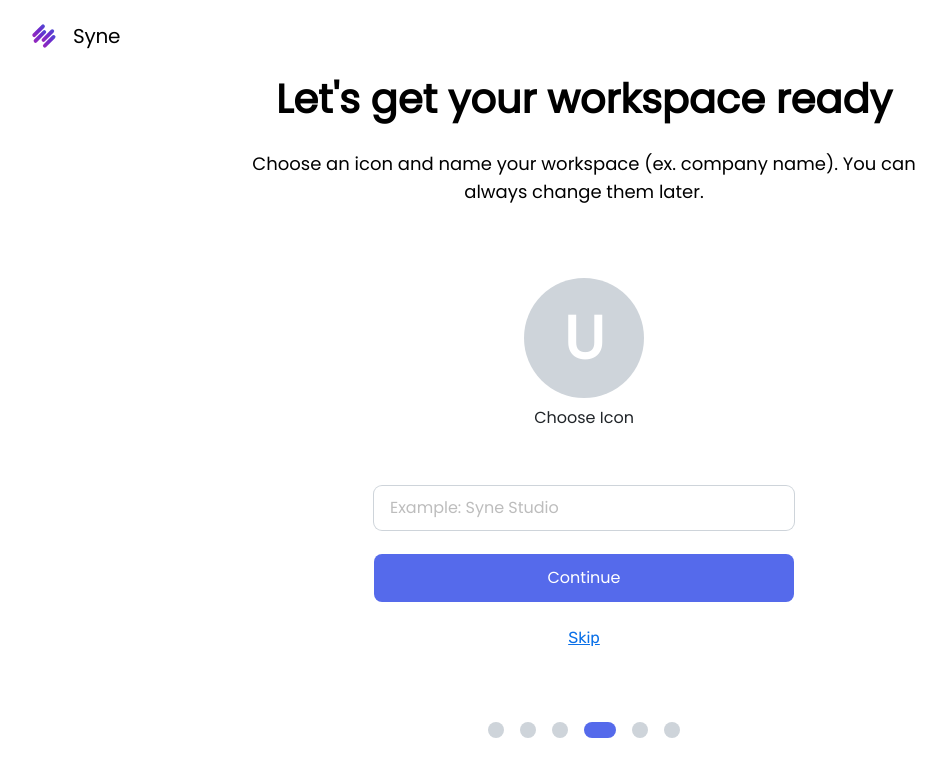
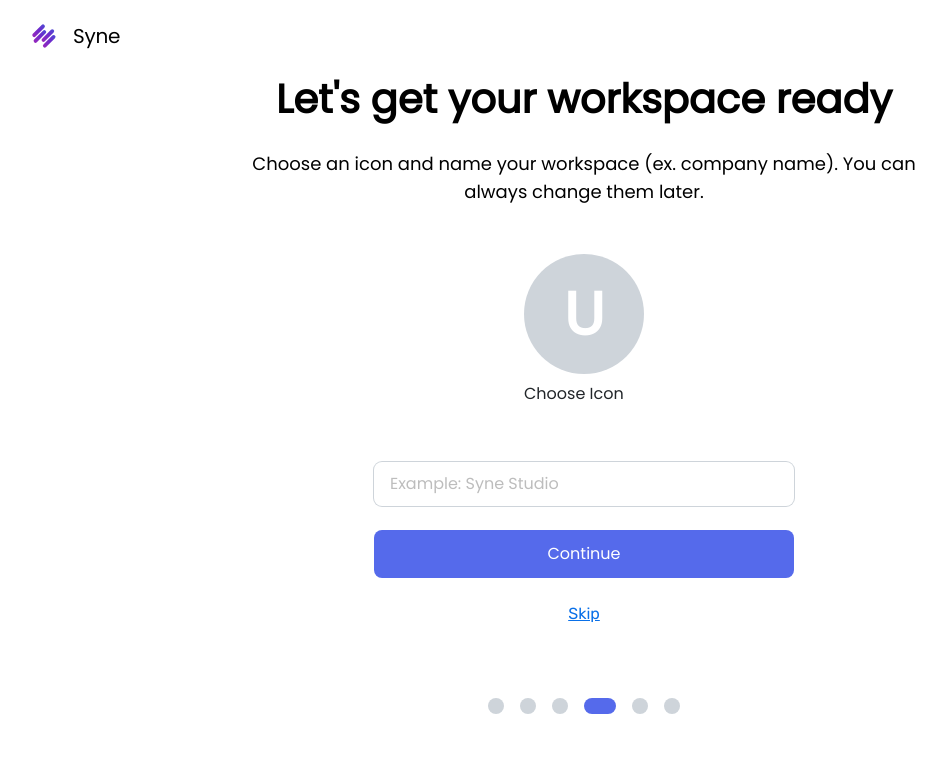
Before and after one commit to jeannyinthelamp/sycamore.ai, a React (Create React App) app: page /onboarding_4 in a window 1280 px wide. Shown: the top 776 px of the page, without its empty margins (56-1002 px from the left). Built offline with nearby package versions, Linux system fonts and the light colour scheme.

Commit message:
make edits on spacing

```diff
--- a/src/Pages/Onboarding/Onboarding_4.js
+++ b/src/Pages/Onboarding/Onboarding_4.js
@@ -24,7 +24,7 @@ export default function Onboarding_4() {
       <Onboarding_header />
 
       <div className='title-and-form-wrapper max-w-[730px] mx-[20px] h-auto flex flex-col justify-center items-center'>
-        <div className='text-wrapper max-w-[730px] h-auto mb-[72px] flex flex-col justify-start items-center'>
+        <div className='text-wrapper max-w-[730px] h-auto flex flex-col justify-start items-center'>
           <h1 className='w-[100%] mb-[24px] mx-[22px] font-Poppins text-[40px] font-semibold text-black text-center leading-[54px]'>
             Let's get your workspace ready
           </h1>
@@ -32,14 +32,14 @@ export default function Onboarding_4() {
             Choose an icon and name your workspace (ex. company name). You can always change them later.
           </p>
         </div>
-        <div className='bg-[#CED4DA] p-[10px] w-[120px] h-[120px] rounded-full flex flex-col items-center'>
-          <h1 className='text-6xl pt-5 text-white font-Poppins font-extrabold'>
-            {companyName !== '' ? getFirstLetter(companyName) : "U"}
-          </h1>
+        <div className='my-[48px]'>
+          <div className='bg-[#CED4DA] p-[10px] w-[120px] h-[120px] rounded-full flex flex-col items-center'>
+            <h1 className='text-6xl pt-5 text-white font-Poppins font-extrabold'>
+              {companyName !== '' ? getFirstLetter(companyName) : "U"}
+            </h1>
+          </div>
+          <p className='my-[8px] text-[#212529] font-Poppins'>Choose Icon</p>
         </div>
-        <p className='my-[8px] text-[#212529] font-Poppins'>Choose Icon</p>
-        <br />
-        <br />
         <form
           action=''
           className='w-[79.8%] max-w-[420px] h-auto flex flex-col gap-[24px] justify-center items-center'
```
